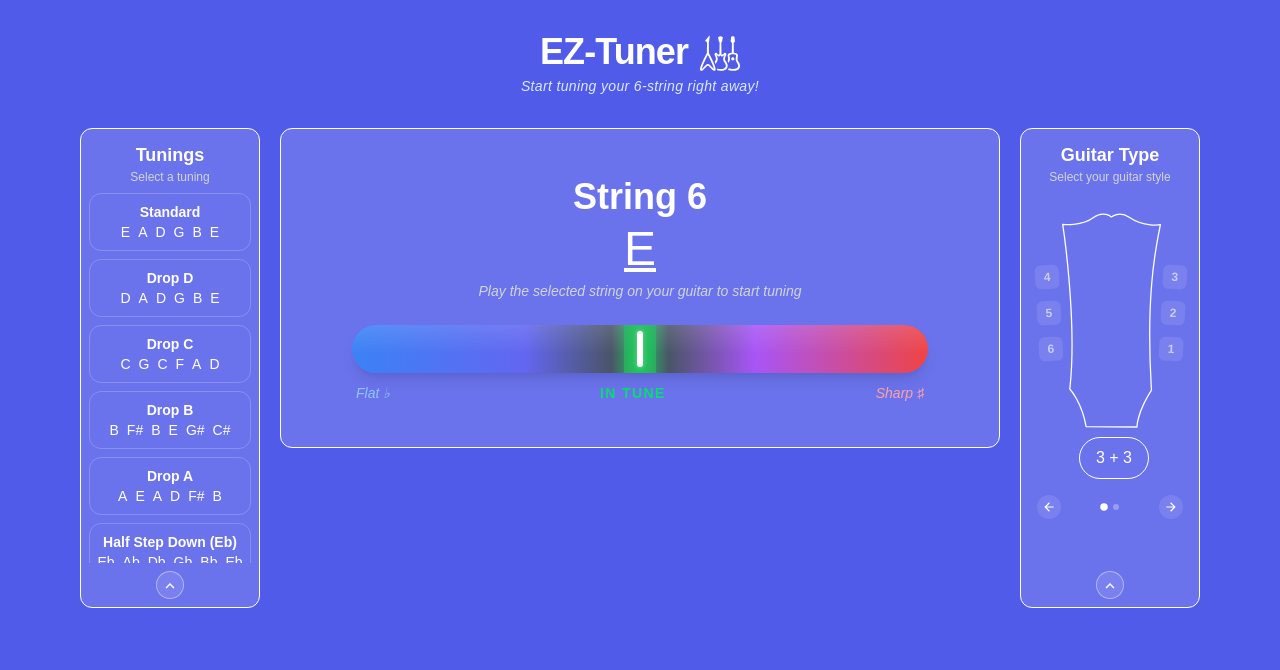
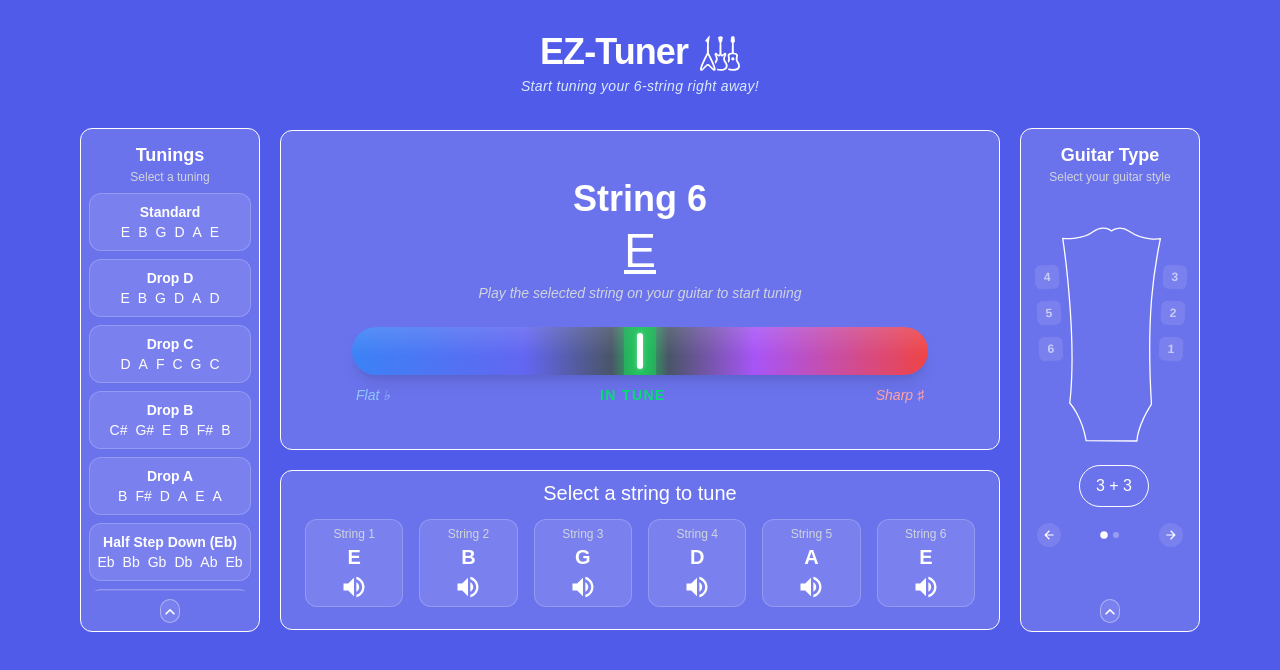
Before and after one commit to connorklee0/ez-tuner, a Next.js app: page / in a window 1280 px wide. Shown: the top 670 px of the page. Built offline with nearby package versions, Linux system fonts and the light colour scheme.

Commit message:
create string bar with string card. improve button ux

```diff
--- a/app/page.tsx
+++ b/app/page.tsx
@@ -1,13 +1,13 @@
-import DisplayWrapper from "@/components/Tuner Display/DisplayWrapper";
 import GuitarCard from "@/components/Guitar Type/GuitarCard";
 import TuningsCard from "@/components/Tunings/TuningsCard";
+import MiddleDisplay from "@/components/MiddleDisplay";
 
 export default function Home() {
   return (
     <div className="flex flex-col items-center justify-center">
       <div className="flex gap-5">
         <TuningsCard />
-        <DisplayWrapper />
+        <MiddleDisplay />
         <GuitarCard />
       </div>
     </div>
--- a/components/CollapsibleCard.jsx
+++ b/components/CollapsibleCard.jsx
@@ -9,7 +9,7 @@ const CollapsibleCard = ({ title, subtitle, children }) => {
   return (
     <div
       className={`flex flex-col items-center border w-45 rounded-xl bg-white/15 px-2 transition-all duration-300 ease-in-out ${
-        isOpen ? "h-120" : "h-28"
+        isOpen ? "h-126" : "h-28"
       }`}
     >
       {/* Header */}
@@ -31,14 +31,14 @@ const CollapsibleCard = ({ title, subtitle, children }) => {
       <div className="shrink-0 py-2">
         <button
           onClick={() => setIsOpen(!isOpen)}
-          className="flex items-center justify-center w-7 h-7 rounded-full border border-white/40 bg-white/10 hover:bg-white/20 cursor-pointer transition-all duration-300 ease-in-out"
+          className="flex items-center justify-center w-5 h-6 rounded-full border border-white/40 bg-white/10 hover:bg-white/20 cursor-pointer transition-all duration-300 ease-in-out active:scale-90 hover:scale-110"
         >
           <div
             className={`transition-transform duration-300 ease-in-out ${
               isOpen ? "rotate-0" : "rotate-180"
             }`}
           >
-            <ExpandLess sx={{ fontSize: 18 }} />
+            <ExpandLess sx={{ fontSize: 20 }} />
           </div>
         </button>
       </div>
--- a/components/Guitar Type/AcousticHeadstock.jsx
+++ b/components/Guitar Type/AcousticHeadstock.jsx
@@ -12,7 +12,7 @@ const TunerKnob = ({ label, isSelected, onClick }) => {
         ${
           isSelected
             ? "bg-blue-600 border-blue-200 text-white shadow-sm shadow-blue-400/50 scale-110"
-            : "bg-white/10 border-white/30 text-white/60 hover:bg-white/20 hover:border-white/50"
+            : "bg-white/10 border-white/30 text-white/60 hover:bg-white/20 hover:border-white/50 active:scale-90 hover:scale-110"
         }`}
     >
       {label}
--- a/components/Guitar Type/ElectricHeadstock.jsx
+++ b/components/Guitar Type/ElectricHeadstock.jsx
@@ -12,7 +12,7 @@ const TunerKnob = ({ label, isSelected, onClick }) => {
         ${
           isSelected
             ? "bg-blue-600 border-blue-200 text-white shadow-sm shadow-blue-400/50 scale-110"
-            : "bg-white/10 border-white/30 text-white/60 hover:bg-white/20 hover:border-white/50"
+            : "bg-white/10 border-white/30 text-white/60 hover:bg-white/20 hover:border-white/50 active:scale-90 hover:scale-110"
         }`}
     >
       {label}
--- /dev/null
+++ b/components/MiddleDisplay.jsx
@@ -0,0 +1,13 @@
+import StringBarDisplayWrapper from "@/components/String Bar/StringBarDisplayWrapper";
+import TunerDisplayWrapper from "@/components/Tuner Display/TunerDisplayWrapper";
+
+const MiddleDisplay = () => {
+  return (
+    <div className="flex flex-col items-center justify-center gap-5">
+      <TunerDisplayWrapper />
+      <StringBarDisplayWrapper />
+    </div>
+  );
+};
+
+export default MiddleDisplay;
--- /dev/null
+++ b/components/String Bar/StringBarDisplayWrapper.jsx
@@ -0,0 +1,19 @@
+import StringCard from "./StringCard";
+import { TUNINGS } from "@/constants/tunings";
+
+const PLACEHOLDER_TUNING = TUNINGS.standard;
+
+const StringBarDisplayWrapper = () => {
+  return (
+    <div className="flex flex-col items-center py-2 px-6 gap-3 border w-180 h-40 rounded-xl bg-white/15">
+      <div className="text-xl">Select a string to tune</div>
+      <div className="flex justify-evenly w-full gap-4">
+        {Object.entries(PLACEHOLDER_TUNING.strings).map(([num, note]) => (
+          <StringCard key={num} stringNum={num} note={note} />
+        ))}
+      </div>
+    </div>
+  );
+};
+
+export default StringBarDisplayWrapper;
--- /dev/null
+++ b/components/String Bar/StringCard.jsx
@@ -0,0 +1,23 @@
+import { VolumeUp } from "@mui/icons-material";
+
+const StringCard = ({ stringNum, note, isSelected, onClick }) => {
+  return (
+    <div
+      onClick={onClick}
+      className={`flex flex-col items-center justify-evenly p-1 border rounded-xl flex-1 h-22 cursor-pointer transition-all duration-200 ${
+        isSelected
+          ? "bg-blue-600 border-blue-400 text-white hover:bg-white/30"
+          : "border-white/20 bg-white/10 hover:bg-white/30 active:scale-90 hover:scale-105"
+      }`}
+    >
+      <span className="text-xs text-gray-300">String {stringNum}</span>
+      <span className="text-xl font-bold">{note}</span>
+      <VolumeUp
+        sx={{ fontSize: 28 }}
+        className="hover:scale-120 hover:text-blue-600 active:scale-90 active:text-blue-600/30"
+      />
+    </div>
+  );
+};
+
+export default StringCard;
--- a/components/Tuner Display/DisplayWrapper.jsx
+++ b/components/Tuner Display/TunerDisplayWrapper.jsx
@@ -2,7 +2,7 @@ import StringDisplay from "./StringDisplay";
 import NoteDisplay from "./NoteDisplay";
 import TunerBar from "./TunerBar";
 
-const DisplayWrapper = () => {
+const TunerDisplayWrapper = () => {
   return (
     <div className="flex flex-col items-center justify-between py-12 border w-180 h-80 rounded-xl bg-white/15">
       <div className="flex flex-col items-center gap-2">
@@ -14,4 +14,4 @@ const DisplayWrapper = () => {
   );
 };
 
-export default DisplayWrapper;
+export default TunerDisplayWrapper;
--- a/components/Tunings/Tuning.jsx
+++ b/components/Tunings/Tuning.jsx
@@ -5,13 +5,15 @@ const Tuning = ({ label, strings, isSelected, onClick }) => {
       className={`flex flex-col items-center border rounded-xl p-2 cursor-pointer transition-all duration-200 ${
         isSelected
           ? "bg-blue-600 border-blue-400 text-white"
-          : "border-white/20 hover:bg-white/10"
+          : "border-white/20 bg-white/10 hover:bg-white/30 active:scale-90"
       }`}
     >
       <div className="capitalize text-sm font-bold">{label}</div>
       <div className="flex text-sm gap-2">
-        {strings.map((string, i) => (
-          <div key={i}>{string}</div>
+        {Object.entries(strings).map(([num, note]) => (
+          <div key={num} className="flex flex-col items-center">
+            <span>{note}</span>
+          </div>
         ))}
       </div>
     </div>
--- a/constants/tunings.jsx
+++ b/constants/tunings.jsx
@@ -2,96 +2,96 @@ export const TUNINGS = {
   // Standard
   standard: {
     label: "Standard",
-    strings: ["E", "A", "D", "G", "B", "E"],
+    strings: { 6: "E", 5: "A", 4: "D", 3: "G", 2: "B", 1: "E" },
   },
 
   // Drop tunings
   dropD: {
     label: "Drop D",
-    strings: ["D", "A", "D", "G", "B", "E"],
+    strings: { 6: "D", 5: "A", 4: "D", 3: "G", 2: "B", 1: "E" },
   },
   dropC: {
     label: "Drop C",
-    strings: ["C", "G", "C", "F", "A", "D"],
+    strings: { 6: "C", 5: "G", 4: "C", 3: "F", 2: "A", 1: "D" },
   },
   dropB: {
     label: "Drop B",
-    strings: ["B", "F#", "B", "E", "G#", "C#"],
+    strings: { 6: "B", 5: "F#", 4: "B", 3: "E", 2: "G#", 1: "C#" },
   },
   dropA: {
     label: "Drop A",
-    strings: ["A", "E", "A", "D", "F#", "B"],
+    strings: { 6: "A", 5: "E", 4: "A", 3: "D", 2: "F#", 1: "B" },
   },
 
   // Down tunings
   halfStepDown: {
     label: "Half Step Down (Eb)",
-    strings: ["Eb", "Ab", "Db", "Gb", "Bb", "Eb"],
+    strings: { 6: "Eb", 5: "Ab", 4: "Db", 3: "Gb", 2: "Bb", 1: "Eb" },
   },
   fullStepDown: {
     label: "Full Step Down (D)",
-    strings: ["D", "G", "C", "F", "A", "D"],
+    strings: { 6: "D", 5: "G", 4: "C", 3: "F", 2: "A", 1: "D" },
   },
   oneAndHalfDown: {
     label: "1.5 Steps Down (C#)",
-    strings: ["C#", "F#", "B", "E", "G#", "C#"],
+    strings: { 6: "C#", 5: "F#", 4: "B", 3: "E", 2: "G#", 1: "C#" },
   },
   twoStepsDown: {
     label: "2 Steps Down (C)",
-    strings: ["C", "F", "Bb", "Eb", "G", "C"],
+    strings: { 6: "C", 5: "F", 4: "Bb", 3: "Eb", 2: "G", 1: "C" },
   },
 
   // Open tunings
   openG: {
     label: "Open G",
-    strings: ["D", "G", "D", "G", "B", "D"],
+    strings: { 6: "D", 5: "G", 4: "D", 3: "G", 2: "B", 1: "D" },
   },
   openD: {
     label: "Open D",
-    strings: ["D", "A", "D", "F#", "A", "D"],
+    strings: { 6: "D", 5: "A", 4: "D", 3: "F#", 2: "A", 1: "D" },
   },
   openE: {
     label: "Open E",
-    strings: ["E", "B", "E", "G#", "B", "E"],
+    strings: { 6: "E", 5: "B", 4: "E", 3: "G#", 2: "B", 1: "E" },
   },
   openA: {
     label: "Open A",
-    strings: ["E", "A", "E", "A", "C#", "E"],
+    strings: { 6: "E", 5: "A", 4: "E", 3: "A", 2: "C#", 1: "E" },
   },
   openC: {
     label: "Open C",
-    strings: ["C", "G", "C", "G", "C", "E"],
+    strings: { 6: "C", 5: "G", 4: "C", 3: "G", 2: "C", 1: "E" },
   },
   openB: {
     label: "Open B",
-    strings: ["B", "F#", "B", "F#", "B", "D#"],
+    strings: { 6: "B", 5: "F#", 4: "B", 3: "F#", 2: "B", 1: "D#" },
   },
 
   // DADGAD & modal
   dadgad: {
     label: "DADGAD",
-    strings: ["D", "A", "D", "G", "A", "D"],
+    strings: { 6: "D", 5: "A", 4: "D", 3: "G", 2: "A", 1: "D" },
   },
   dadDad: {
     label: "DAD DAD",
-    strings: ["D", "A", "D", "D", "A", "D"],
+    strings: { 6: "D", 5: "A", 4: "D", 3: "D", 2: "A", 1: "D" },
   },
   dgdgbd: {
     label: "Open G5",
-    strings: ["D", "G", "D", "G", "B", "D"],
+    strings: { 6: "D", 5: "G", 4: "D", 3: "G", 2: "B", 1: "D" },
   },
 
   // Nashville / special
   nashvilleTuning: {
     label: "Nashville Tuning",
-    strings: ["E", "A", "D", "G", "B", "E"],
+    strings: { 6: "E", 5: "A", 4: "D", 3: "G", 2: "B", 1: "E" },
   },
   allFourths: {
     label: "All Fourths",
-    strings: ["E", "A", "D", "G", "C", "F"],
+    strings: { 6: "E", 5: "A", 4: "D", 3: "G", 2: "C", 1: "F" },
   },
   allFifths: {
     label: "All Fifths",
-    strings: ["C", "G", "D", "A", "E", "B"],
+    strings: { 6: "C", 5: "G", 4: "D", 3: "A", 2: "E", 1: "B" },
   },
 };
```
